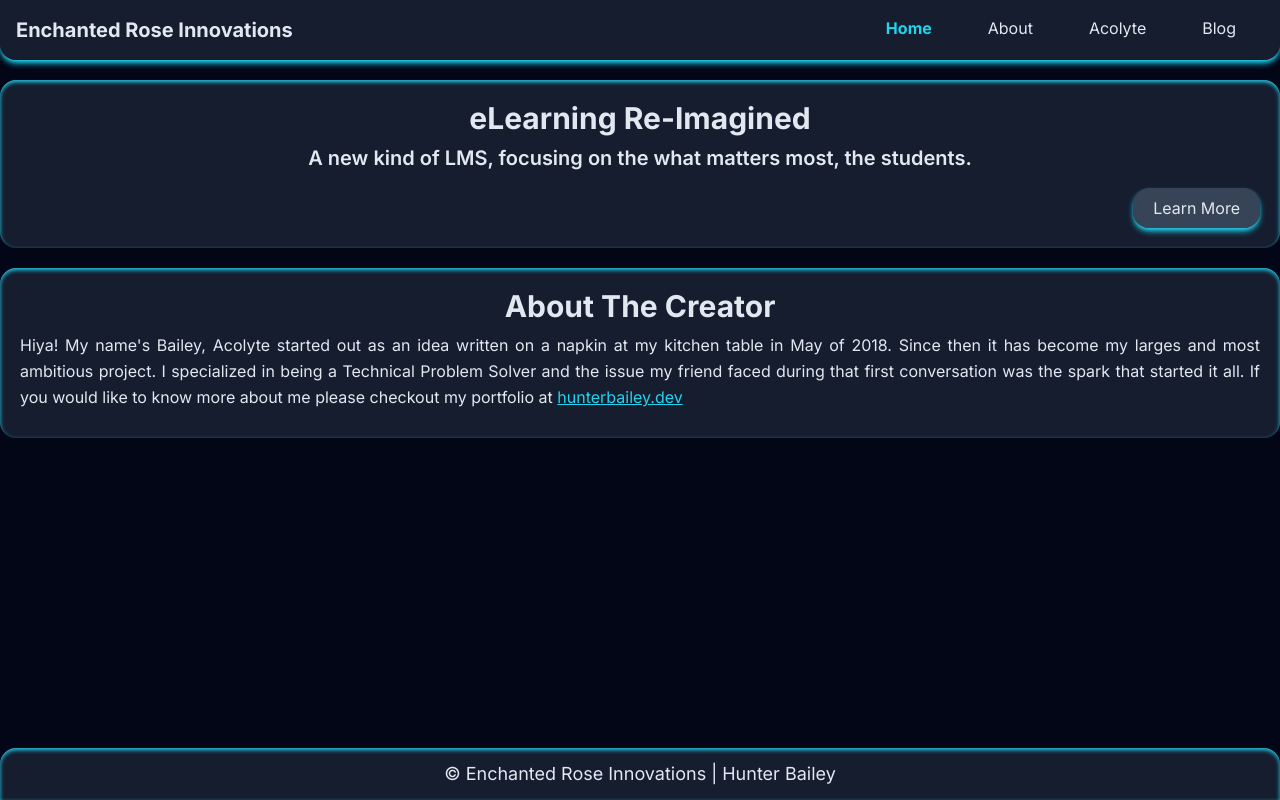
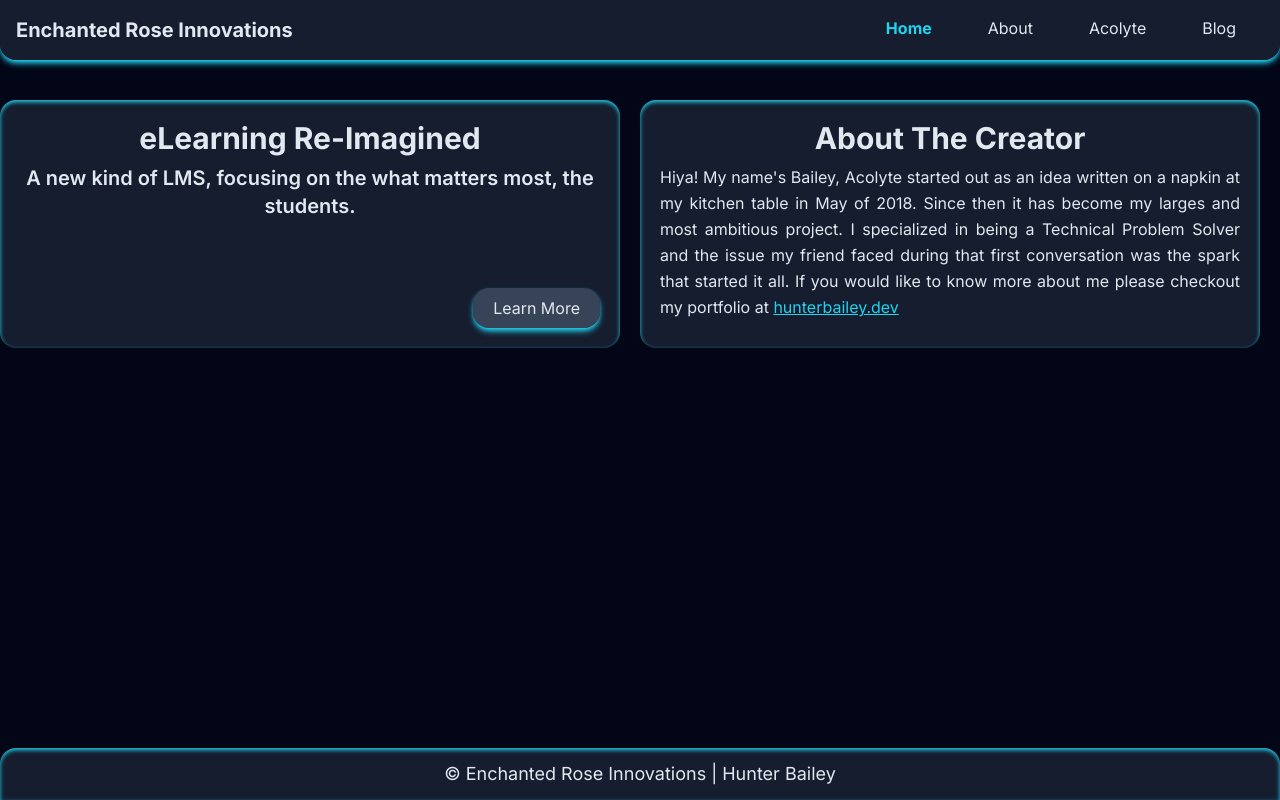
Before and after one commit to HunterCarrollBailey/enchanted-rose-innovtions, a Next.js app: page / in a window 1280 px wide. Built offline with nearby package versions, Linux system fonts and the light colour scheme.

Commit message:
Using the new components for the Hero and AboutBailey, and added some comments on plans.

```diff
--- a/app/page.tsx
+++ b/app/page.tsx
@@ -1,42 +1,17 @@
-import Card from "@/app/components/card/Card";
-import Link from "next/link";
+// Home page, has a small component about Bailey, the hero and call to action, and then some recent blog posts.
+import Hero from "@/app/components/homePage/Hero";
+import AboutBailey from "@/app/components/homePage/AboutBailey";
 
 export default function Home() {
   return (
-    <main className={`my-5`}>
-      <Card adlClasses={`flex flex-col items-center align-center my-5`}>
-        <h1 className={`text-center text-3xl font-bold text-slate-200`}>
-          eLearning Re-Imagined
-        </h1>
-        <h2 className={`my-2 text-center text-xl font-semibold text-slate-200`}>
-          A new kind of LMS, focusing on the what matters most, the students.
-        </h2>
-        <button
-          className={`ml-auto mt-2 rounded-2xl bg-slate-600/70 px-5 py-2 text-slate-200 shadow-md shadow-cyan-400 transition-all ease-in hover:-translate-y-1 hover:shadow-lg hover:shadow-cyan-400`}
-        >
-          <Link href={`/acolyte`}>Learn More</Link>
-        </button>
-      </Card>
-      <Card>
-        <h1 className={`text-center text-3xl font-bold text-slate-200`}>
-          About The Creator
-        </h1>
-        <p className="my-2 text-justify leading-relaxed text-slate-200">
-          Hiya! My name{`'`}s Bailey, Acolyte started out as an idea written on
-          a napkin at my kitchen table in May of 2018. Since then it has become
-          my larges and most ambitious project. I specialized in being a
-          Technical Problem Solver and the issue my friend faced during that
-          first conversation was the spark that started it all. If you would
-          like to know more about me please checkout my portfolio at{" "}
-          <Link
-            href={`https://hunterbailey.dev`}
-            target={"_blank"}
-            className={`text-cyan-400 underline`}
-          >
-            hunterbailey.dev
-          </Link>
-        </p>
-      </Card>
+    <main
+      className={`my-5 flex h-fit flex-col md:flex-row md:items-stretch md:gap-5`}
+    >
+      <Hero />
+      <AboutBailey />
+      <div className={`:md:flex-row flex flex-col md:gap-5`}>
+        {/* Blog Posts / Project Mentions / Etc will go here. This will wait until I have some content done. */}
+      </div>
     </main>
   );
 }
```
